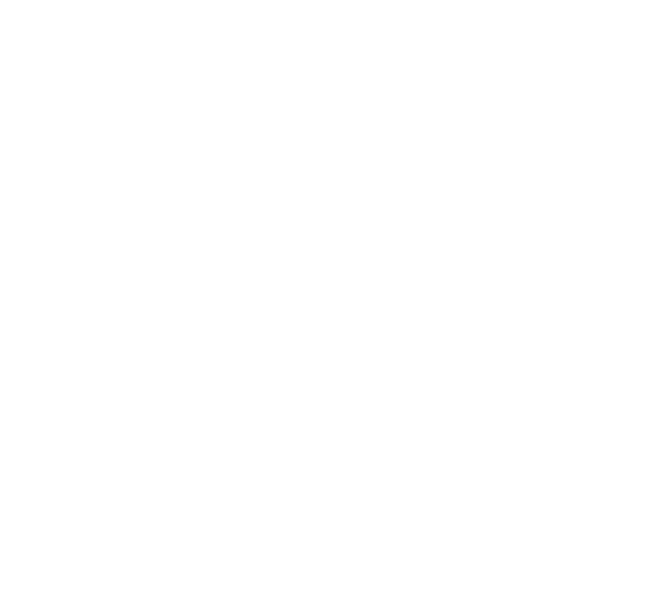
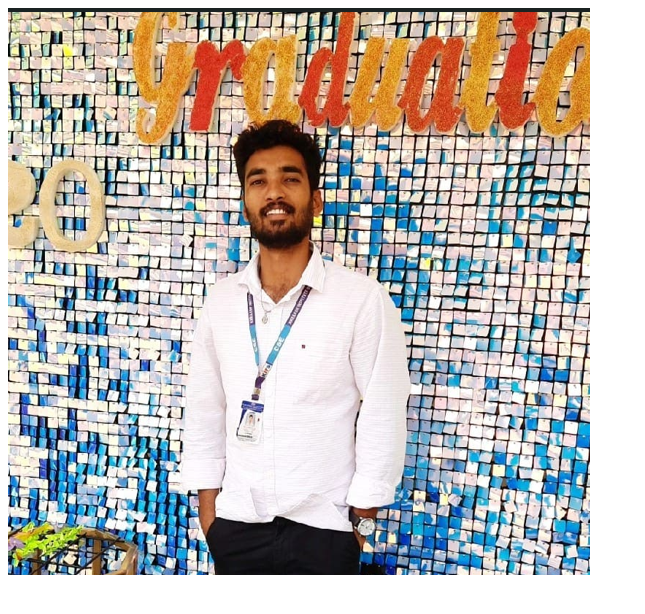
Before and after one commit to saisatishchandra/FrontDemo, a plain HTML site: page index.html in a window 1280 px wide. Shown: the whole page, without its empty margins (0-645 px from the left). Drawn offline with Linux system fonts and the light colour scheme.

Commit message:
version 1

```diff
--- a/index.html
+++ b/index.html
@@ -6,6 +6,6 @@
     <title>Document</title>
 </head>
 <body>
-
+      <img src="./FlipKart/assets/img1.png" alt="Image" >
 </body>
 </html>
```
